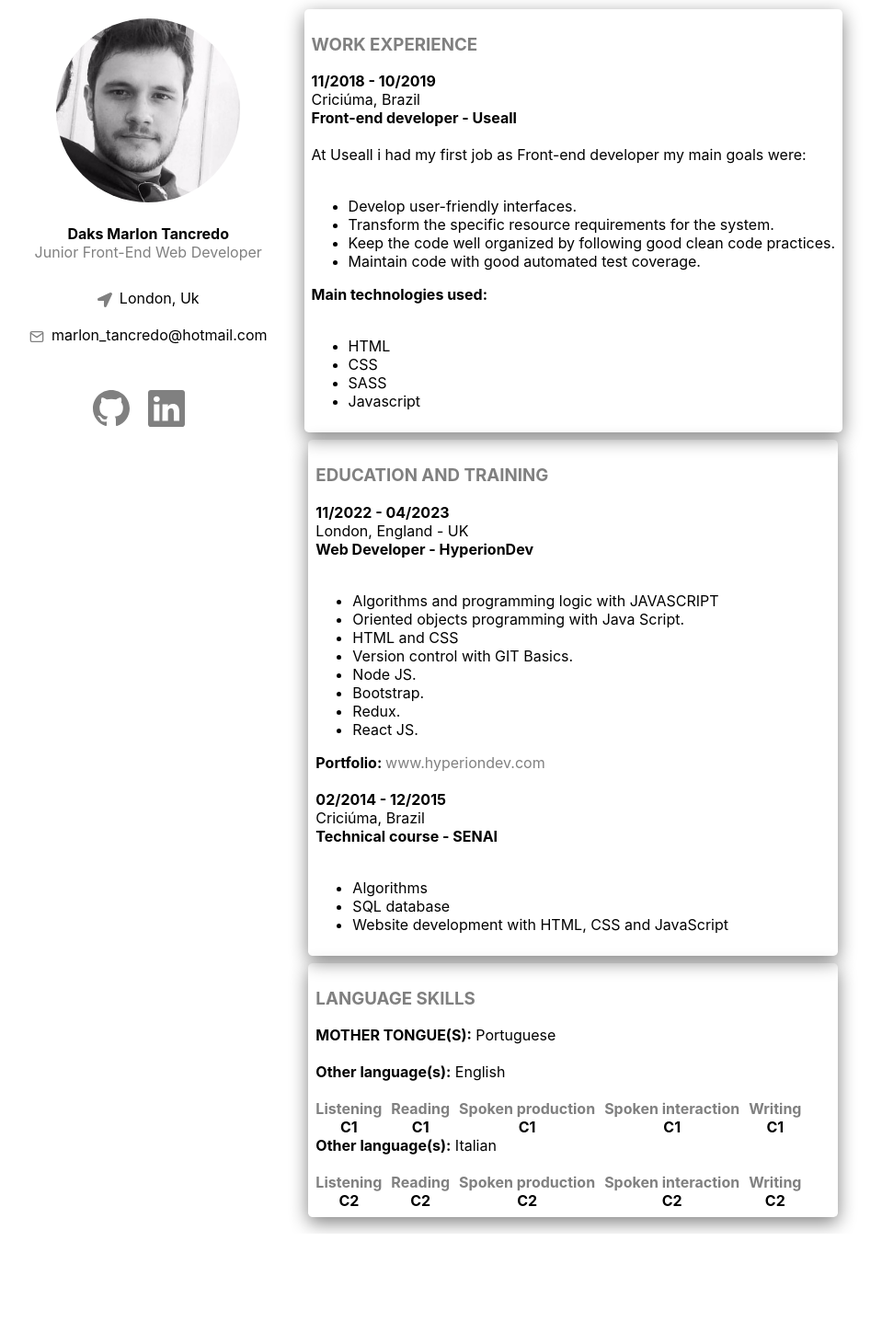
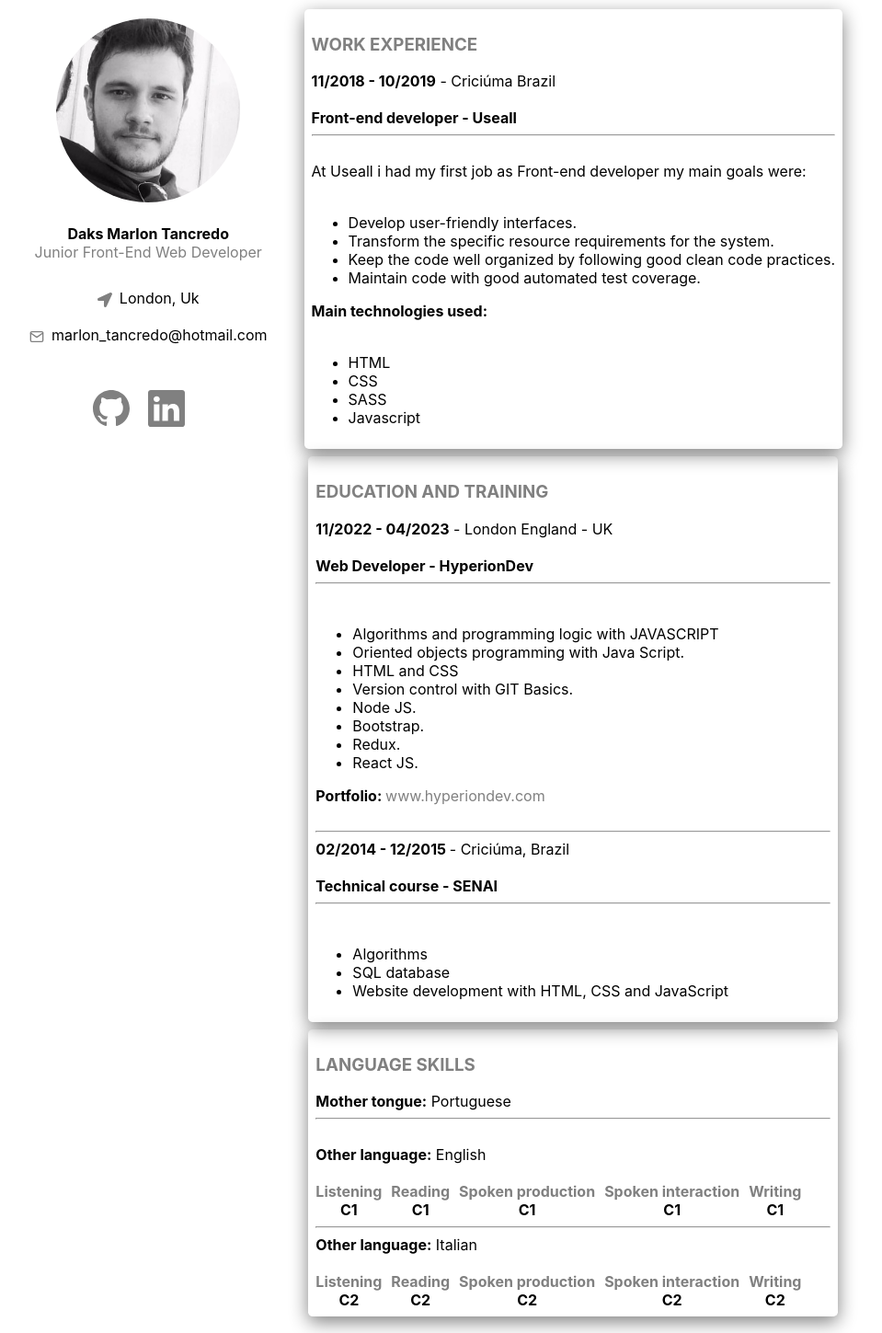
Before and after one commit to MarlonTancredo/My-Cv, a React (Create React App) app: page / in a window 1280 px wide. Shown: the whole page at 92% size, without its empty margins (171-1130 px from the left). Before the commit the page ends 1341 px from the top, so only its background shows below. Built offline with nearby package versions, Linux system fonts and the light colour scheme.

Commit message:
refactoring

```diff
--- a/src/components/Content.tsx
+++ b/src/components/Content.tsx
@@ -62,13 +62,16 @@ const {
 const Content = () => {
   return (
     <S.ContentContainer>
+      {/* Useall section */}
       <S.Section>
-        <S.SectionTitle>WORK EXPERIENCE</S.SectionTitle>
-        {/* Useall section */}
-        <strong>{`${useallStartDate} - ${useallEndDate}`}</strong>
-        {useallCity}, {useallCountry}
+        <S.Paragraph>
+          <S.SectionTitle>WORK EXPERIENCE</S.SectionTitle>
+          <strong>{`${useallStartDate} - ${useallEndDate}`}</strong>
+          {` - ${useallCity} ${useallCountry}`}
+        </S.Paragraph>
         <S.Paragraph>
           <strong>Front-end developer - Useall</strong>
+          <hr />
         </S.Paragraph>
         <S.Paragraph>{useallJobDescription}</S.Paragraph>
         {/* Goals */}
@@ -87,18 +90,23 @@ const Content = () => {
           })}
         </S.List>
       </S.Section>
+      {/* Education and training */}
       <S.Section>
-        <S.SectionTitle>EDUCATION AND TRAINING</S.SectionTitle>
         {/* HyperionDev section */}
-        <strong>{`${hyperionStartDate} - ${hyperionEndDate}`}</strong>
-        {hyperionCity}, {hyperionCountry}
+        <S.Paragraph>
+          <S.SectionTitle>EDUCATION AND TRAINING</S.SectionTitle>
+          <strong>{`${hyperionStartDate} - ${hyperionEndDate}`}</strong>
+          {` - ${hyperionCity} ${hyperionCountry}`}
+        </S.Paragraph>
         <S.Paragraph>
           <strong>Web Developer - HyperionDev</strong>
+          <hr />
         </S.Paragraph>
         {/* Skills */}
         <S.List>
           {hyperionSkills.map((skills: { skill: string }, index: number) => {
-            return <S.ItemList key={index}>{skills.skill}</S.ItemList>;
+            const { skill } = skills;
+            return <S.ItemList key={index}>{skill}</S.ItemList>;
           })}
         </S.List>
         <S.Paragraph>
@@ -110,10 +118,14 @@ const Content = () => {
             www.hyperiondev.com
           </S.Link>
         </S.Paragraph>
-        <strong>02/2014 - 12/2015 </strong>
-        Criciúma, Brazil
+        {/* Senai section */}
         <S.Paragraph>
-          <strong>Technical course - SENAI</strong>
+          <hr />
+          <strong>02/2014 - 12/2015 </strong> - Criciúma, Brazil
+        </S.Paragraph>
+        <S.Paragraph>
+          <strong> Technical course - SENAI</strong>
+          <hr />
         </S.Paragraph>
         <S.List>
           <S.ItemList>Algorithms </S.ItemList>
@@ -126,10 +138,11 @@ const Content = () => {
       <S.Section>
         <S.SectionTitle>LANGUAGE SKILLS</S.SectionTitle>
         <S.Paragraph>
-          <strong> MOTHER TONGUE(S):</strong> Portuguese
+          <strong> Mother tongue:</strong> Portuguese
+          <hr />
         </S.Paragraph>
         <S.Paragraph>
-          <strong> Other language(s):</strong> English
+          <strong> Other language:</strong> English
         </S.Paragraph>
         <S.LanguagesSection>
           <S.Language>
@@ -154,7 +167,8 @@ const Content = () => {
           </S.Language>
         </S.LanguagesSection>
         <S.Paragraph>
-          <strong>Other language(s):</strong> Italian
+          <hr />
+          <strong>Other language:</strong> Italian
         </S.Paragraph>
         <S.LanguagesSection>
           <S.Language>
--- a/src/components/styles.ts
+++ b/src/components/styles.ts
@@ -8,7 +8,6 @@ const colors = {
 const { black, grey } = colors;
 
 //Any Component
-
 export const Section = styled.div`
   display: flex;
   flex-direction: column;
@@ -30,9 +29,9 @@ export const Paragraph = styled.div`
   margin-bottom: 20px;
   justify-content: center;
 `;
-//Aside Component styles
 
-const rightSlide = keyframes`
+//Aside styles
+const topSlide = keyframes`
  from {
   transform: translateY(-400px);
  }
@@ -42,7 +41,7 @@ const rightSlide = keyframes`
  `;
 
 export const AsideContainer = styled.div`
-  animation-name: ${rightSlide};
+  animation-name: ${topSlide};
   animation-duration: 0.5s;
   animation-timing-function: linear;
   animation-iteration-count: 1;
@@ -101,7 +100,7 @@ export const SocialMidea = styled.div`
   }
 `;
 
-//Content Component styles.
+//Content styles.
 const leftSlide = keyframes`
  from {
   transform: translateX(400px);
```
